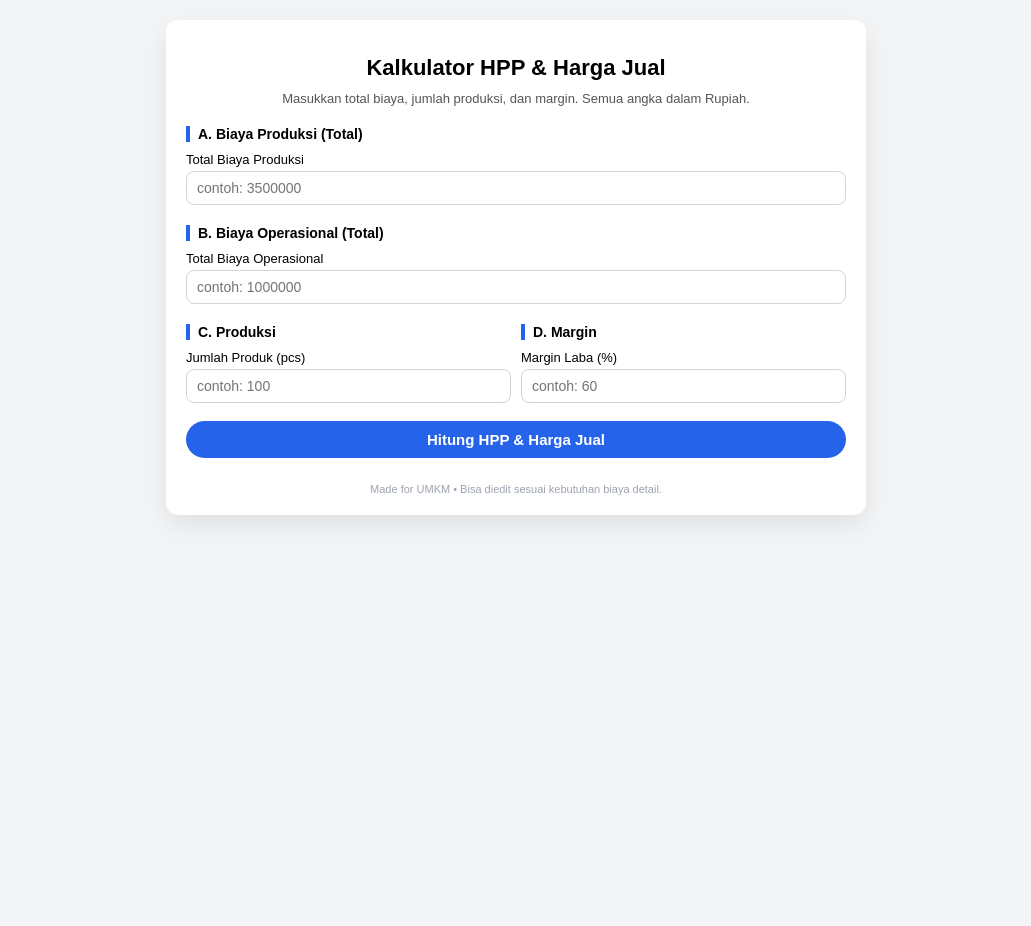
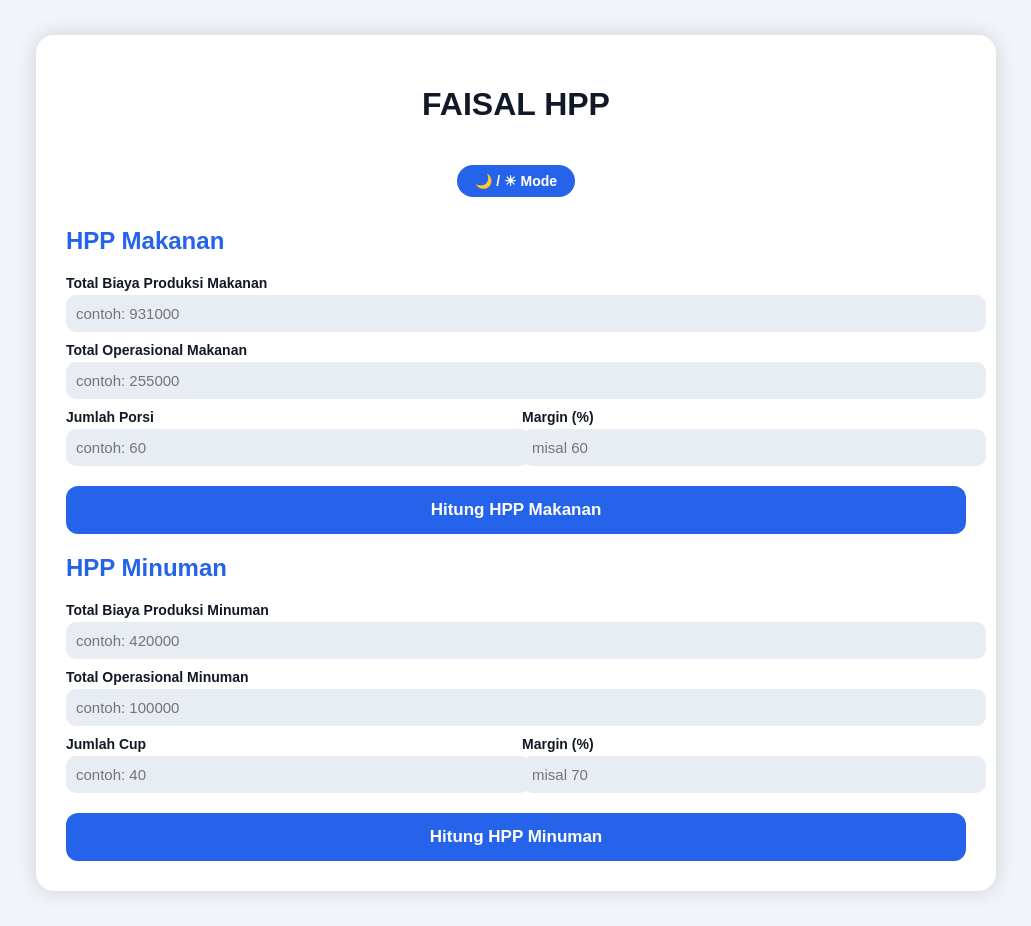
Before and after one commit to dceOne/HPP-faisal, a plain HTML site: page index.html in a window 1280 px wide. Shown: the whole page, without its empty margins (124-1155 px from the left). Before the commit the page ends 800 px from the top, so only its background shows below. Drawn offline with Linux system fonts and the light colour scheme.

Commit message:
Update index.html

```diff
--- a/index.html
+++ b/index.html
@@ -1,199 +1,215 @@
 <!DOCTYPE html>
 <html lang="id">
 <head>
-  <meta charset="UTF-8" />
-  <title>Kalkulator HPP & Harga Jual</title>
-  <meta name="viewport" content="width=device-width, initial-scale=1" />
+<meta charset="UTF-8">
+<title>FAISAL HPP | Kalkulator Makanan & Minuman</title>
+<meta name="viewport" content="width=device-width, initial-scale=1">
+
 <style>
-    * { box-sizing: border-box; }
+  :root {
+    --bg: #f1f5f9;
+    --card: #ffffff;
+    --text: #111827;
+    --primary: #2563eb;
+  }
+  body.dark {
+    --bg: #0f172a;
+    --card: #1e293b;
+    --text: #e2e8f0;
+    --primary: #60a5fa;
+  }
+
   body {
-      font-family: Arial, sans-serif;
-      background: #f3f4f6;
-      margin: 0;
-      padding: 20px;
+    margin:0; padding:0;
+    font-family:"Poppins",sans-serif;
+    background:var(--bg);
+    transition:0.3s;
   }
+
   .container {
-      max-width: 700px;
-      margin: 0 auto;
-      background: #ffffff;
-      padding: 20px;
-      border-radius: 12px;
-      box-shadow: 0 10px 25px rgba(0,0,0,0.08);
+    max-width:900px;
+    margin:35px auto;
+    background:var(--card);
+    padding:30px;
+    border-radius:18px;
+    box-shadow: 0 0 20px rgba(0,0,0,0.15);
+    transition:0.3s;
   }
+
   h1 {
-      text-align: center;
-      margin-bottom: 10px;
-      font-size: 22px;
+    text-align:center;
+    font-size:32px;
+    font-weight:700;
+    color:var(--text);
   }
-    p.desc {
-      text-align: center;
-      font-size: 13px;
-      color: #555;
-      margin-top: 0;
-      margin-bottom: 20px;
+
+  h2 {
+    color:var(--primary);
+    margin-top:20px;
   }
-    .group-title {
-      margin-top: 20px;
-      font-weight: bold;
-      font-size: 14px;
-      border-left: 4px solid #2563eb;
-      padding-left: 8px;
+
+  label {display:block; margin-top:10px; font-size:14px; font-weight:600; color:var(--text);}
+  input {
+    width:100%;
+    padding:10px;
+    background:#e8ecf3;
+    border:none;
+    border-radius:10px;
+    margin-top:4px;
+    font-size:15px;
   }
-    label {
-      display: block;
-      margin-top: 10px;
-      font-size: 13px;
+
+  .row {display:flex; gap:12px;}
+  .col {flex:1;}
+
+  button {
+    width:100%; margin-top:20px; padding:14px;
+    background:var(--primary); color:white; border:none; border-radius:12px;
+    font-size:17px; font-weight:700;
+    cursor:pointer; transition:0.25s;
   }
-    input[type="number"] {
-      width: 100%;
-      padding: 8px 10px;
-      margin-top: 4px;
-      border-radius: 8px;
-      border: 1px solid #d1d5db;
-      font-size: 14px;
+  button:hover {transform:translateY(-2px); opacity:0.9;}
+
+  .mode {
+    text-align:center;
+    margin-bottom:15px;
   }
-    input[type="number"]:focus {
-      outline: none;
-      border-color: #2563eb;
-      box-shadow: 0 0 0 1px #2563eb33;
+  .mode button {
+    width:auto; padding:8px 18px;
+    font-size:14px; border-radius:20px;
+    margin-bottom:10px;
   }
-    .row {
-      display: flex;
-      gap: 10px;
+
+  .result {
+    display:none;
+    margin-top:20px;
+    padding:16px;
+    border-radius:13px;
+    background:#dbeafe;
+    border:1px solid #bfdbfe;
+    font-size:15px;
   }
-    .col {
-      flex: 1;
-    }
-    button {
-      margin-top: 18px;
-      width: 100%;
-      padding: 10px;
-      border-radius: 999px;
-      border: none;
-      font-size: 15px;
-      font-weight: bold;
-      cursor: pointer;
-      background: #2563eb;
-      color: white;
-    }
-    button:hover {
-      background: #1d4ed8;
-    }
-    .result-box {
-      margin-top: 20px;
-      padding: 15px;
-      border-radius: 12px;
-      background: #f9fafb;
-      border: 1px solid #e5e7eb;
-      font-size: 14px;
-    }
-    .result-row {
-      display: flex;
-      justify-content: space-between;
-      margin-top: 6px;
-    }
-    .result-label {
-      color: #374151;
-    }
-    .result-value {
-      font-weight: bold;
-    }
-    .note {
-      font-size: 11px;
-      color: #6b7280;
-      margin-top: 10px;
-    }
-    footer {
-      margin-top: 25px;
-      text-align: center;
-      font-size: 11px;
-      color: #9ca3af;
-    }
+
+  .flex {display:flex; justify-content:space-between; margin:6px 0; color:var(--text);}
 </style>
 </head>
+
 <body>
+<audio id="notifSound" src="https://assets.mixkit.co/sfx/preview/mixkit-bell-notification-933.mp3"></audio>
+
 <div class="container">
-    <h1>Kalkulator HPP & Harga Jual</h1>
-    <p class="desc">Masukkan total biaya, jumlah produksi, dan margin. Semua angka dalam Rupiah.</p>
+  <h1>FAISAL HPP</h1>
 
-    <div class="group-title">A. Biaya Produksi (Total)</div>
-    <label>Total Biaya Produksi
-      <input type="number" id="biayaProduksi" placeholder="contoh: 3500000" min="0" />
+  <div class="mode">
+    <button onclick="toggleMode()">🌙 / ☀ Mode</button>
+  </div>
+
+  <h2>HPP Makanan</h2>
+
+  <label>Total Biaya Produksi Makanan
+    <input type="number" id="pMkn" placeholder="contoh: 931000">
   </label>
-
-    <div class="group-title">B. Biaya Operasional (Total)</div>
-    <label>Total Biaya Operasional
-      <input type="number" id="biayaOperasional" placeholder="contoh: 1000000" min="0" />
+  <label>Total Operasional Makanan
+    <input type="number" id="oMkn" placeholder="contoh: 255000">
   </label>
 
   <div class="row">
     <div class="col">
-        <div class="group-title">C. Produksi</div>
-        <label>Jumlah Produk (pcs)
-          <input type="number" id="jumlahProduk" placeholder="contoh: 100" min="1" />
+      <label>Jumlah Porsi
+        <input type="number" id="pcsMkn" placeholder="contoh: 60">
       </label>
     </div>
     <div class="col">
-        <div class="group-title">D. Margin</div>
-        <label>Margin Laba (%)
-          <input type="number" id="margin" placeholder="contoh: 60" min="0" />
+      <label>Margin (%)
+        <input type="number" id="marginMkn" placeholder="misal 60">
       </label>
     </div>
   </div>
 
-    <button onclick="hitungHPP()">Hitung HPP & Harga Jual</button>
+  <button onclick="hitungMakan()">Hitung HPP Makanan</button>
 
-    <div class="result-box" id="hasilBox" style="display:none;">
-      <div class="result-row">
-        <span class="result-label">Total HPP:</span>
-        <span class="result-value" id="totalHPP"></span>
-      </div>
-      <div class="result-row">
-        <span class="result-label">HPP per pcs:</span>
-        <span class="result-value" id="hppPerPcs"></span>
-      </div>
-      <div class="result-row">
-        <span class="result-label">Harga Jual per pcs:</span>
-        <span class="result-value" id="hargaJual"></span>
-      </div>
-      <p class="note">
-        Rumus: HPP = (Biaya Produksi + Biaya Operasional).
-        HPP per pcs = Total HPP ÷ Jumlah Produk.
-        Harga Jual = HPP per pcs + (HPP per pcs × Margin %).
-      </p>
+  <div class="result" id="hasilMkn">
+    <div class="flex"><span>Total HPP</span><b id="totalMkn"></b></div>
+    <div class="flex"><span>HPP / porsi</span><b id="hppMkn"></b></div>
+    <div class="flex"><span>Harga jual</span><b id="jualMkn"></b></div>
   </div>
 
-    <footer>
-      Made for UMKM • Bisa diedit sesuai kebutuhan biaya detail.
-    </footer>
+  <h2>HPP Minuman</h2>
+
+  <label>Total Biaya Produksi Minuman
+    <input type="number" id="pMnm" placeholder="contoh: 420000">
+  </label>
+  <label>Total Operasional Minuman
+    <input type="number" id="oMnm" placeholder="contoh: 100000">
+  </label>
+
+  <div class="row">
+    <div class="col">
+      <label>Jumlah Cup
+        <input type="number" id="pcsMnm" placeholder="contoh: 40">
+      </label>
+    </div>
+    <div class="col">
+      <label>Margin (%)
+        <input type="number" id="marginMnm" placeholder="misal 70">
+      </label>
+    </div>
+  </div>
+
+  <button onclick="hitungMinum()">Hitung HPP Minuman</button>
+
+  <div class="result" id="hasilMnm">
+    <div class="flex"><span>Total HPP</span><b id="totalMnm"></b></div>
+    <div class="flex"><span>HPP / cup</span><b id="hppMnm"></b></div>
+    <div class="flex"><span>Harga jual</span><b id="jualMnm"></b></div>
+  </div>
 </div>
 
 <script>
-    function formatRupiah(angka) {
-      if (isNaN(angka)) return "-";
-      return "Rp " + angka.toLocaleString("id-ID");
+function f(x){ return "Rp " + x.toLocaleString("id-ID"); }
+
+function playSound(){
+  document.getElementById("notifSound").play();
 }
 
-    function hitungHPP() {
-      const produksi = parseFloat(document.getElementById("biayaProduksi").value) || 0;
-      const operasional = parseFloat(document.getElementById("biayaOperasional").value) || 0;
-      const jumlah = parseFloat(document.getElementById("jumlahProduk").value);
-      const margin = parseFloat(document.getElementById("margin").value) || 0;
-
-      if (!jumlah || jumlah <= 0) {
-        alert("Jumlah produk tidak boleh kosong atau 0.");
-        return;
+function toggleMode(){
+  document.body.classList.toggle("dark");
 }
 
-      const totalHPP = produksi + operasional;
-      const hppPerPcs = totalHPP / jumlah;
-      const hargaJual = hppPerPcs + (hppPerPcs * (margin / 100));
+function hitungMakan(){
+  const p = +document.getElementById("pMkn").value;
+  const o = +document.getElementById("oMkn").value;
+  const pcs = +document.getElementById("pcsMkn").value;
+  const m = +document.getElementById("marginMkn").value;
 
-      document.getElementById("totalHPP").textContent = formatRupiah(totalHPP);
-      document.getElementById("hppPerPcs").textContent = formatRupiah(Math.round(hppPerPcs));
-      document.getElementById("hargaJual").textContent = formatRupiah(Math.round(hargaJual));
+  const total = p + o;
+  const hpp = total / pcs;
+  const jual = hpp + (hpp * m/100);
 
-      document.getElementById("hasilBox").style.display = "block";
+  document.getElementById("totalMkn").innerHTML = f(total);
+  document.getElementById("hppMkn").innerHTML = f(Math.round(hpp));
+  document.getElementById("jualMkn").innerHTML = f(Math.round(jual));
+
+  document.getElementById("hasilMkn").style.display = "block";
+  playSound();
+}
+
+function hitungMinum(){
+  const p = +document.getElementById("pMnm").value;
+  const o = +document.getElementById("oMnm").value;
+  const pcs = +document.getElementById("pcsMnm").value;
+  const m = +document.getElementById("marginMnm").value;
+
+  const total = p + o;
+  const hpp = total / pcs;
+  const jual = hpp + (hpp * m/100);
+
+  document.getElementById("totalMnm").innerHTML = f(total);
+  document.getElementById("hppMnm").innerHTML = f(Math.round(hpp));
+  document.getElementById("jualMnm").innerHTML = f(Math.round(jual));
+
+  document.getElementById("hasilMnm").style.display = "block";
+  playSound();
 }
 </script>
 </body>
```
Lines whose indentation alone changed are shown as unchanged.
